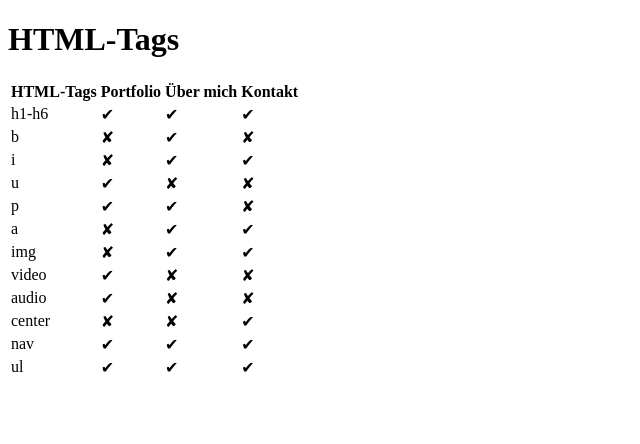
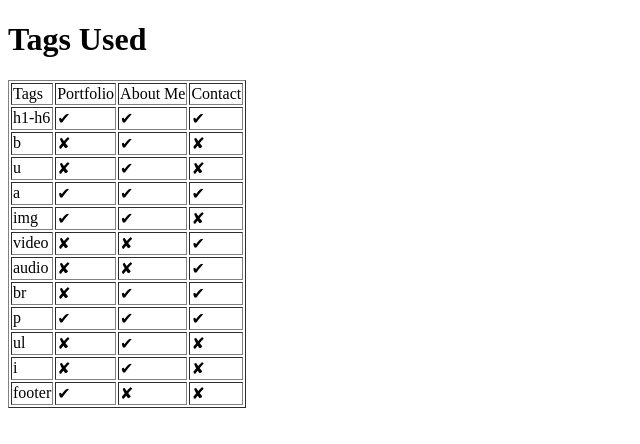
Before and after one commit to Ronjaaa/GIS_SoSe2020, a plain HTML site: page Aufgabe02/tags_used.html in a window 1280 px wide. Shown: the whole page, without its empty margins (0-640 px from the left). Drawn offline with Linux system fonts and the light colour scheme.

Commit message:
Aufgabe2 abgabe

```diff
--- a/Aufgabe02/tags_used.html
+++ b/Aufgabe02/tags_used.html
@@ -3,16 +3,16 @@
 <head>
     <meta charset="UTF-8">
     <meta name="viewport" content="width=device-width, initial-scale=1.0">
-    <title>Document</title>
+    <title>Tags Used</title>
 </head>
 <body>
-    <h1>HTML-Tags</h1>
-    <table>
+    <h1>Tags Used</h1>
+    <table border="1">
         <tr>
-            <th>HTML-Tags</th>
-            <th>Portfolio</th>
-            <th>Über mich</th>
-            <th>Kontakt</th>
+            <td>Tags</td>
+            <td>Portfolio</td>
+            <td>About Me</td>
+            <td>Contact</td>
         </tr>
         <tr>
             <td>h1-h6</td>
@@ -27,65 +27,67 @@
             <td>✘</td>
         </tr>
         <tr>
-            <td>i</td>
+            <td>u</td>
+            <td>✘</td>
+            <td>✔</td>
+            <td>✘</td>
+        </tr>
+        <tr>
+            <td>a</td>
+            <td>✔</td>
+            <td>✔</td>
+            <td>✔</td>
+        </tr>
+        <tr>
+            <td>img</td>
+            <td>✔</td>
+            <td>✔</td>
+            <td>✘</td>
+        </tr>
+        <tr>
+            <td>video</td>
+            <td>✘</td>
+            <td>✘</td>
+            <td>✔</td>
+        </tr>
+        <tr>
+            <td>audio</td>
+            <td>✘</td>
+            <td>✘</td>
+            <td>✔</td>
+        </tr>
+        <tr>
+            <td>br</td>
             <td>✘</td>
             <td>✔</td>
             <td>✔</td>
         </tr>
         <tr>
-            <td>u</td>
-            <td>✔</td>
-            <td>✘</td>
-            <td>✘</td>
-        </tr>
-        <tr>
             <td>p</td>
-            <td>✔</td>
-            <td>✔</td>
-            <td>✘</td>
-        </tr>
-        <tr>
-            <td>a</td>
-            <td>✘</td>
-            <td>✔</td>
-            <td>✔</td>
-        </tr>
-        <tr>
-            <td>img</td>
-            <td>✘</td>
-            <td>✔</td>
-            <td>✔</td>
-        </tr>
-        <tr>
-            <td>video</td>
-            <td>✔</td>
-            <td>✘</td>
-            <td>✘</td>
-        </tr>
-        <tr>
-            <td>audio</td>
-            <td>✔</td>
-            <td>✘</td>
-            <td>✘</td>
-        </tr>
-        <tr>
-            <td>center</td>
-            <td>✘</td>
-            <td>✘</td>
-            <td>✔</td>
-        </tr>
-        <tr>
-            <td>nav</td>
             <td>✔</td>
             <td>✔</td>
             <td>✔</td>
         </tr>
         <tr>
             <td>ul</td>
+            <td>✘</td>
             <td>✔</td>
+            <td>✘</td>
+        </tr>
+        <tr>
+            <td>i</td>
+            <td>✘</td>
             <td>✔</td>
+            <td>✘</td>
+        </tr>
+        <tr>
+            <td>footer</td>
             <td>✔</td>
+            <td>✘</td>
+            <td>✘</td>
         </tr>
     </table>
+    <br>
+
 </body>
 </html>
```
Also changed, not shown: Aufgabe02/about_me.html (+17 -12 lines), Aufgabe02/contact.html (+4 -6 lines), Aufgabe02/portfolio.html (+6 -2 lines), Steckbrief/steckbrief.htm (+3 -0 lines), 1 other file.
